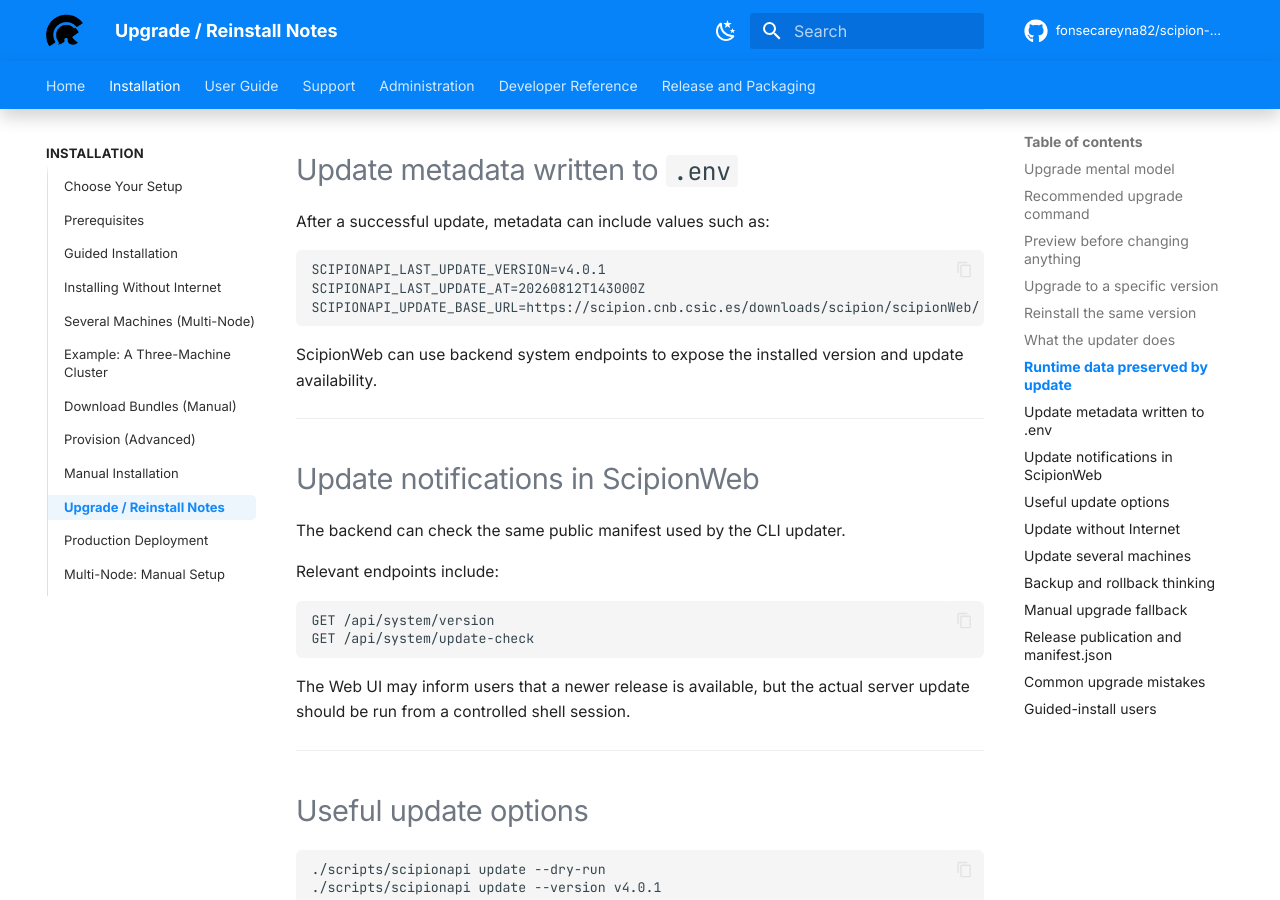
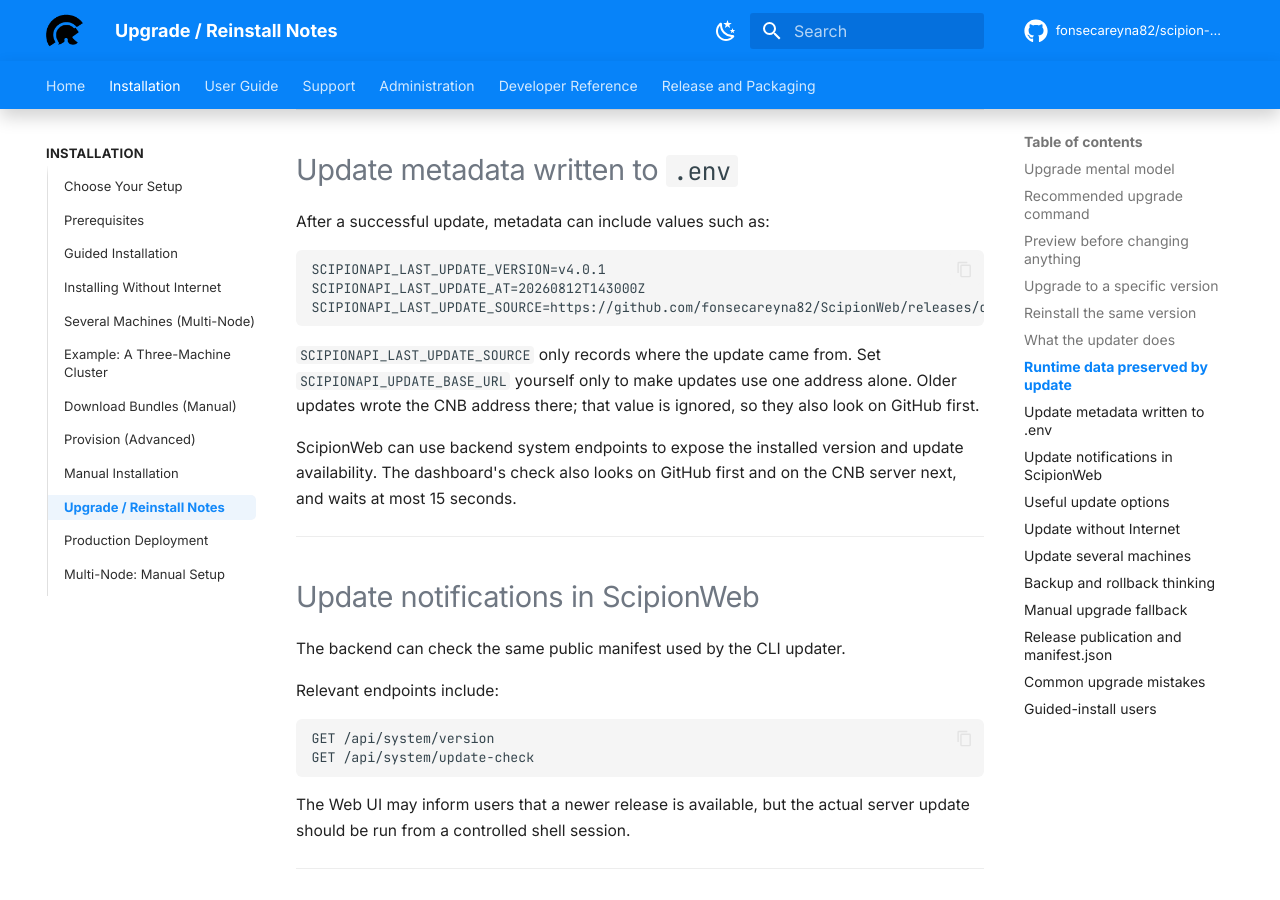
Before and after one commit to fonsecareyna82/scipion-docs, an MkDocs documentation site: the page built from docs/installation/upgrade.md, in a window 1280 px wide and 900 px high, scrolled down 3359 px. Built offline with MkDocs 1.6.1 and Material for MkDocs 9.7.7, drawn with Linux system fonts in a browser that asks for light colours; comment, search, counter and statistics services are not loaded; the version menu is left out.

Commit message:
Updates record their source without pinning it

````diff
--- a/docs/installation/upgrade.md
+++ b/docs/installation/upgrade.md
@@ -136,10 +136,12 @@
 ```env
 SCIPIONAPI_LAST_UPDATE_VERSION=v4.0.1
 SCIPIONAPI_LAST_UPDATE_AT=20260812T143000Z
-SCIPIONAPI_UPDATE_BASE_URL=https://scipion.cnb.csic.es/downloads/scipion/scipionWeb/
+SCIPIONAPI_LAST_UPDATE_SOURCE=https://github.com/fonsecareyna82/ScipionWeb/releases/download/v4.0.1/
 ```
 
-ScipionWeb can use backend system endpoints to expose the installed version and update availability.
+`SCIPIONAPI_LAST_UPDATE_SOURCE` only records where the update came from. Set `SCIPIONAPI_UPDATE_BASE_URL` yourself only to make updates use one address alone. Older updates wrote the CNB address there; that value is ignored, so they also look on GitHub first.
+
+ScipionWeb can use backend system endpoints to expose the installed version and update availability. The dashboard's check also looks on GitHub first and on the CNB server next, and waits at most 15 seconds.
 
 ---
 
````
